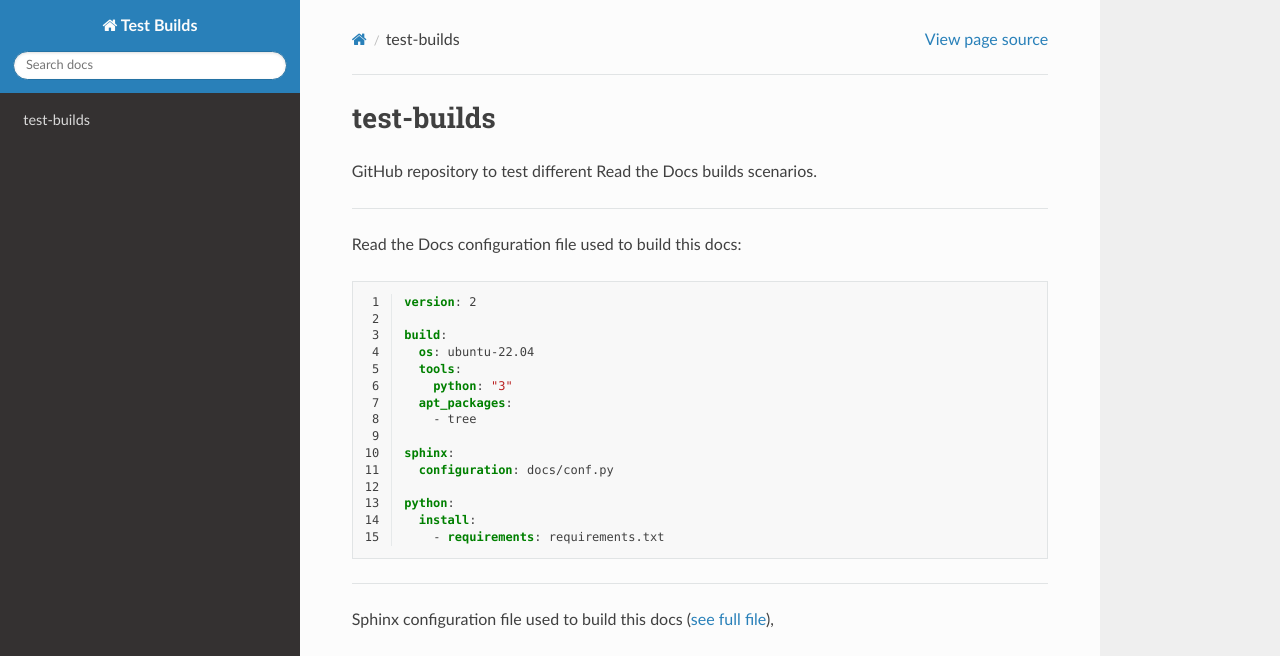
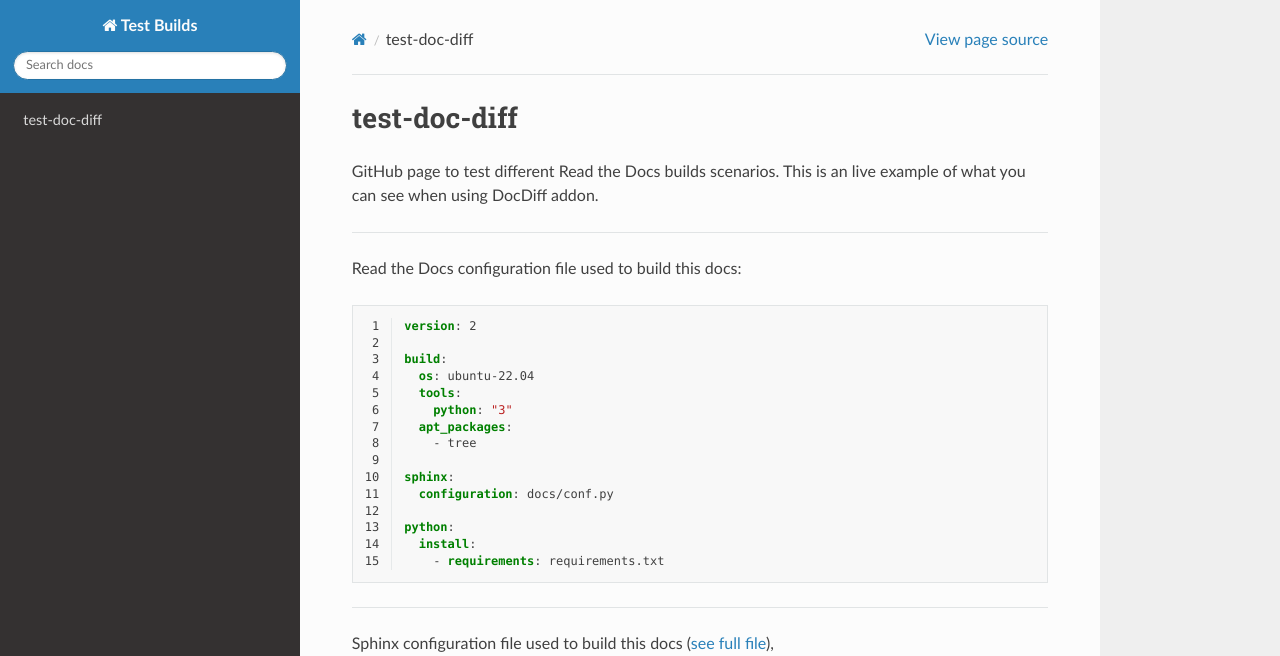
Before and after one commit to readthedocs/test-builds, a Sphinx documentation site: the page built from docs/index.rst, in a window 1280 px wide and 1059 px high. Shown: the top 656 px of the window. Built offline with Sphinx 7.4.7 and the Read the Docs theme 2.0.0, drawn with Linux system fonts in a browser that asks for light colours; grey boxes are pictures that could not be loaded.

Commit message:
DocDiff example

```diff
--- a/docs/index.rst
+++ b/docs/index.rst
@@ -1,7 +1,8 @@
-test-builds
-===========
+test-doc-diff
+=============
 
-GitHub repository to test different Read the Docs builds scenarios.
+GitHub page to test different Read the Docs builds scenarios.
+This is an live example of what you can see when using DocDiff addon.
 
 ----
 
```
